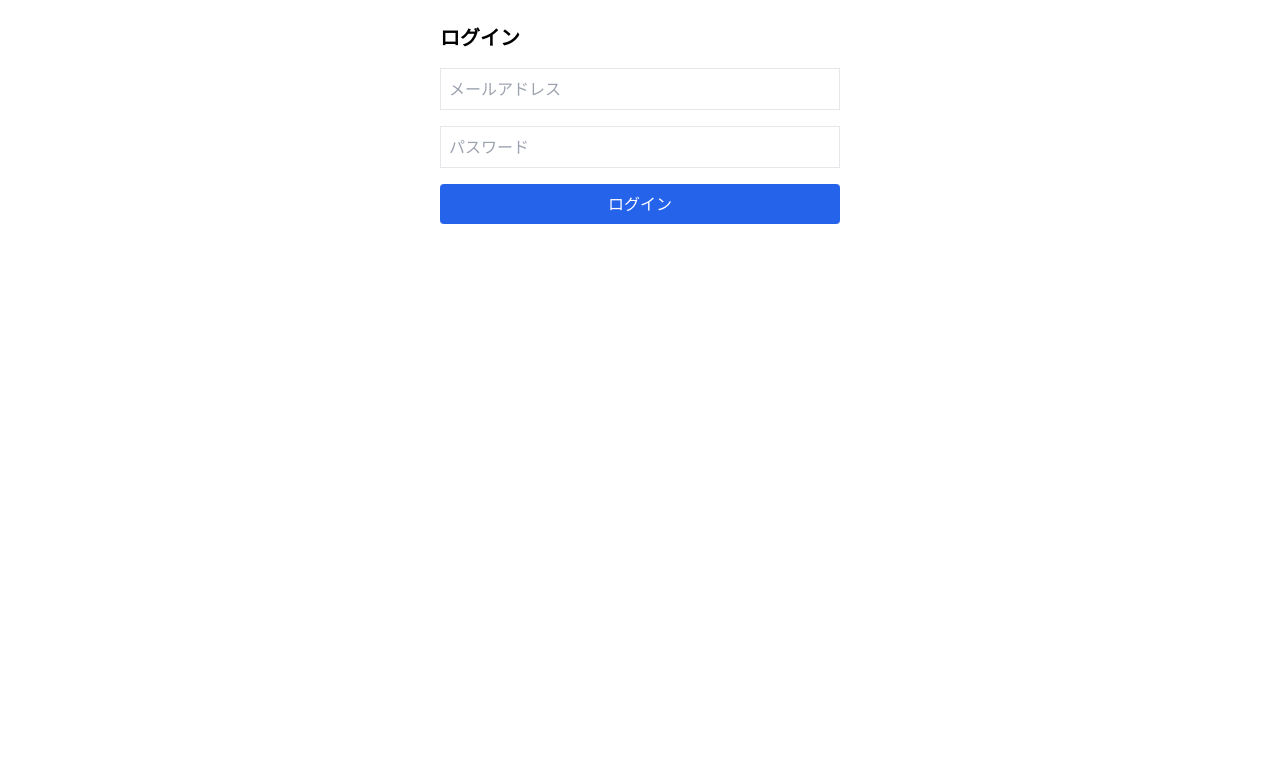
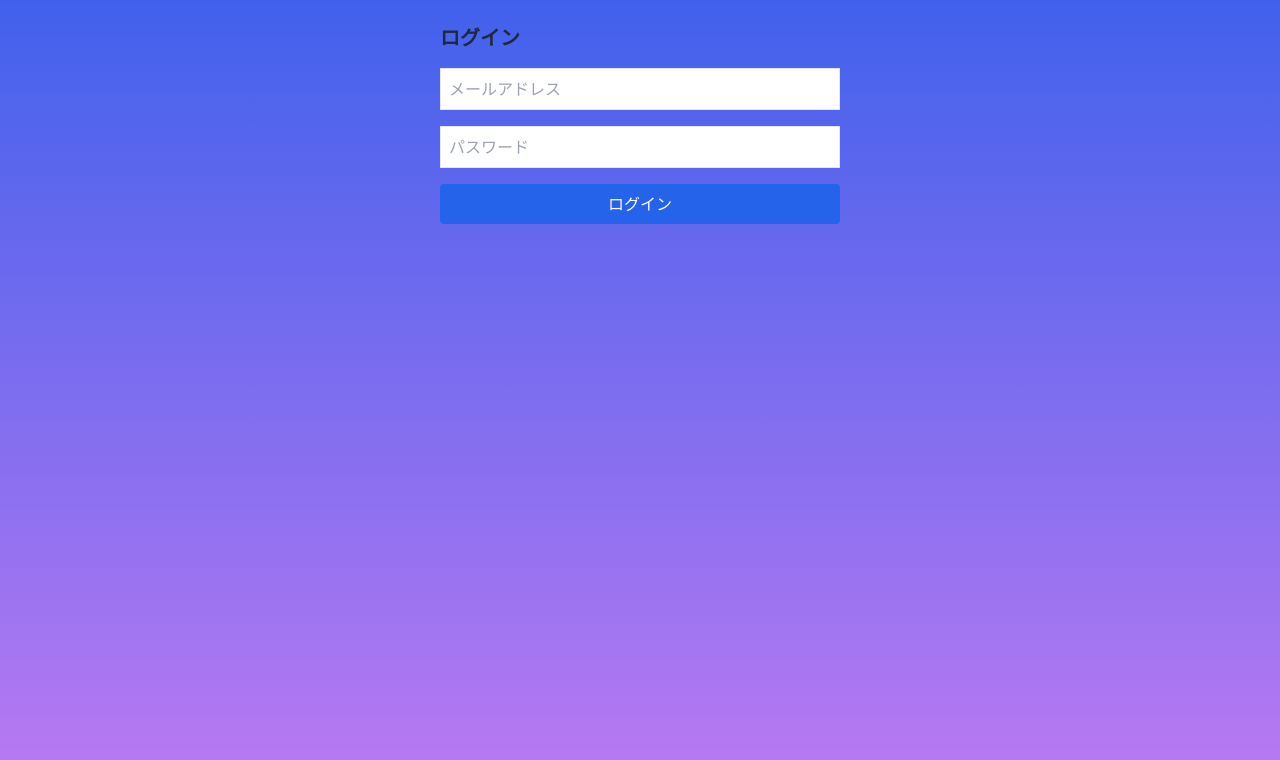
Before and after one commit to terumitt-dev/react-front-myblog, a React (Vite) app in the folder app/: page /login in a window 1280 px wide. Shown: the top 760 px of the page. Built offline with nearby package versions, Linux system fonts and the light colour scheme.

Commit message:
メインとなるページの背景色を記述

```diff
--- a/app/src/components/layouts/Layout.tsx
+++ b/app/src/components/layouts/Layout.tsx
@@ -1,9 +1,13 @@
 // app/src/components/layouts/Layout.tsx
 import type { ReactNode } from 'react'
 
-const Layout = ({ children }: { children: ReactNode }) => {
+type Props = {
+  children: ReactNode
+}
+
+const Layout = ({ children }: Props) => {
   return (
-    <div className="min-h-screen bg-gradient-to-br from-[#4161EC] to-[#BC7AF2] text-gray-900">
+    <div className="min-h-screen bg-gradient-to-b from-[#4161EC] to-[#BC7AF2] text-gray-800">
       {children}
     </div>
   )
--- a/app/src/pages/Admin.tsx
+++ b/app/src/pages/Admin.tsx
@@ -1,4 +1,5 @@
 // app/src/pages/Admin.tsx
+import Layout from '@/components/layouts/Layout'
 import { useEffect, useState } from 'react'
 import { useNavigate } from 'react-router-dom'
 import { useAuth } from '@/context/AuthContext'
@@ -91,6 +92,7 @@ const Admin = () => {
   }
 
   return (
+    <Layout>
       <div className="p-6 space-y-6">
         <div className="flex justify-between items-center">
           <h1 className="text-2xl font-bold">投稿管理（Admin）</h1>
@@ -194,6 +196,7 @@ const Admin = () => {
           )}
         </div>
       </div>
+    </Layout>
   )
 }
 
--- a/app/src/pages/Comment.tsx
+++ b/app/src/pages/Comment.tsx
@@ -1,4 +1,5 @@
 // pages/CommentPage.tsx
+import Layout from '@/components/layouts/Layout'
 import CommentForm from '@/components/organisms/CommentForm';
 
 const CommentPage = () => {
@@ -13,9 +14,11 @@ const CommentPage = () => {
   };
 
   return (
-    <div className="max-w-xl mx-auto mt-10">
-      <CommentForm onSubmit={handleCommentSubmit} onCancel={handleCancel} />
-    </div>
+    <Layout>
+      <div className="max-w-xl mx-auto mt-10">
+        <CommentForm onSubmit={handleCommentSubmit} onCancel={handleCancel} />
+      </div>
+    </Layout>
   );
 };
 
--- a/app/src/pages/Login.tsx
+++ b/app/src/pages/Login.tsx
@@ -1,4 +1,5 @@
 // app/src/pages/Login.tsx
+import Layout from '@/components/layouts/Layout'
 import { useState } from 'react'
 import { useNavigate } from 'react-router-dom'
 import { useAuth } from '@/context/AuthContext'
@@ -20,6 +21,7 @@ const Login = () => {
   }
 
   return (
+    <Layout>
       <div className="p-6 space-y-4 max-w-md mx-auto">
         <h1 className="text-xl font-bold">ログイン</h1>
         <input
@@ -45,6 +47,7 @@ const Login = () => {
           ログイン
         </button>
       </div>
+    </Layout>
   )
 }
 
--- a/app/src/pages/PostDetail.tsx
+++ b/app/src/pages/PostDetail.tsx
@@ -1,4 +1,5 @@
 // app/src/pages/PostDetail.tsx
+import Layout from '@/components/layouts/Layout'
 import { useEffect, useState } from 'react'
 import { useParams } from 'react-router-dom'
 import CommentForm from '@/components/organisms/CommentForm'
@@ -39,6 +40,7 @@ const PostDetail = () => {
   }
 
   return (
+    <Layout>
       <div className="space-y-6 p-6">
         <div>
           <h1 className="text-2xl font-bold">{post.title}</h1>
@@ -78,6 +80,7 @@ const PostDetail = () => {
           )}
         </div>
       </div>
+   </Layout>
   )
 }
 
```
Lines whose indentation alone changed are shown as unchanged.
